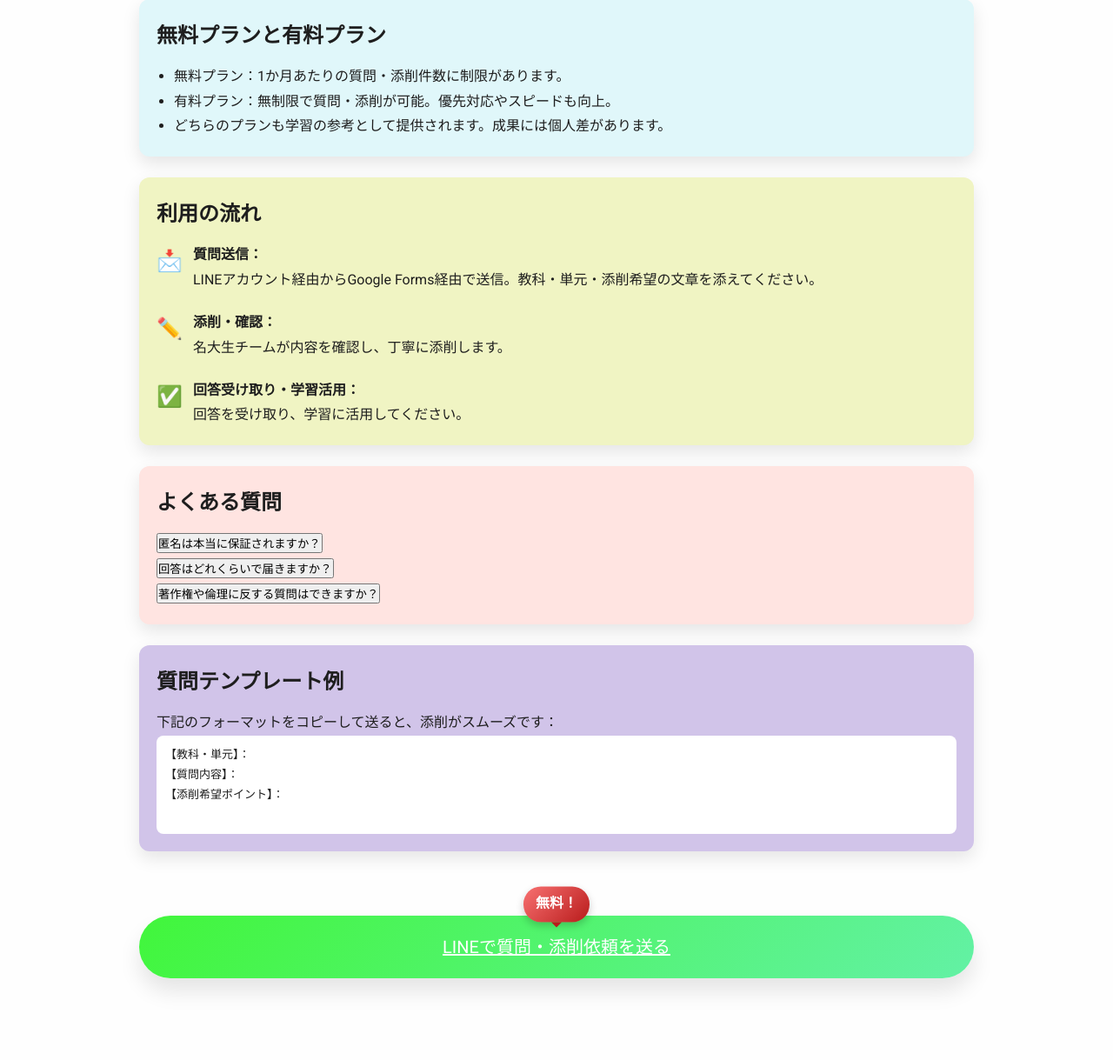
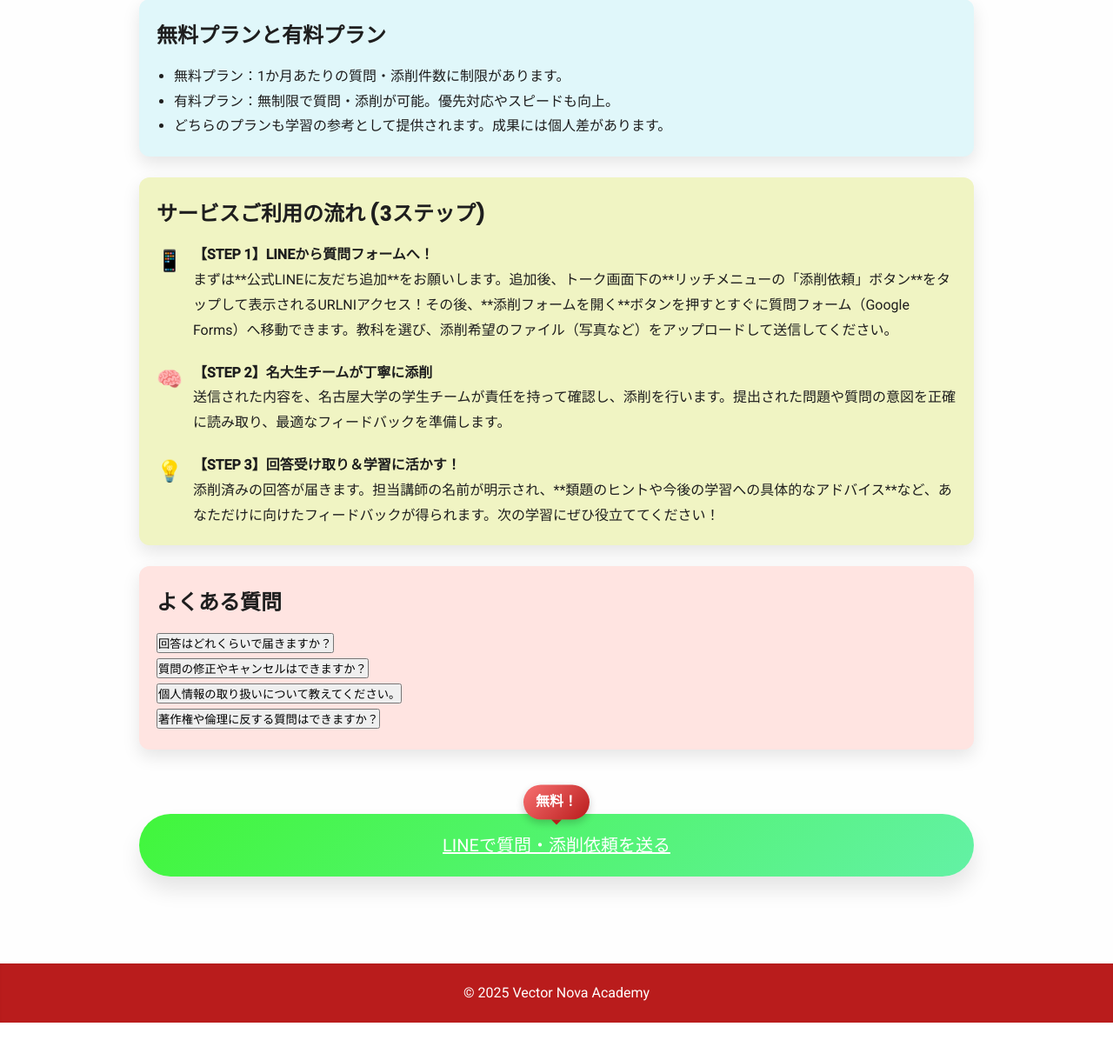
Before and after one commit to morisanyutakun-png/vectornova, a Flask app: page /qanda in a window 1280 px wide. Shown: the part 499-1718 px from the top of the page at 87% size. After the commit the page ends 1675 px from the top, so only its background shows below. Run offline with Flask 3, Linux system fonts and the light colour scheme.

Commit message:
添削html追加

```diff
--- a/templates/qanda.html
+++ b/templates/qanda.html
@@ -55,30 +55,30 @@
 
         <!-- 利用の流れ -->
 <div class="qanda-card" style="padding:20px; border-radius:12px; background:#f0f4c3; box-shadow:0 8px 20px rgba(0,0,0,0.1);">
-    <h3 style="font-family:'Poppins', sans-serif; font-size:1.5rem; margin-bottom:12px;">利用の流れ</h3>
+    <h3 style="font-family:'Poppins', sans-serif; font-size:1.5rem; margin-bottom:12px;">サービスご利用の流れ (3ステップ)</h3>
     <div class="timeline" style="display:flex; flex-direction:column; gap:20px;">
 
         <div class="timeline-step" style="display:flex; align-items:flex-start; gap:12px;">
-            <div style="font-size:1.5rem;">📩</div>
+            <div style="font-size:1.5rem;">📱</div>
             <div>
-                <strong>質問送信：</strong><br>
-                LINEアカウント経由からGoogle Forms経由で送信。教科・単元・添削希望の文章を添えてください。
+                <strong>【STEP 1】LINEから質問フォームへ！</strong><br>
+                まずは**公式LINEに友だち追加**をお願いします。追加後、トーク画面下の**リッチメニューの「添削依頼」ボタン**をタップして表示されるURLNIアクセス！その後、**添削フォームを開く**ボタンを押すとすぐに質問フォーム（Google Forms）へ移動できます。教科を選び、添削希望のファイル（写真など）をアップロードして送信してください。
             </div>
         </div>
 
         <div class="timeline-step" style="display:flex; align-items:flex-start; gap:12px;">
-            <div style="font-size:1.5rem;">✏️</div>
+            <div style="font-size:1.5rem;">🧠</div>
             <div>
-                <strong>添削・確認：</strong><br>
-                名大生チームが内容を確認し、丁寧に添削します。
+                <strong>【STEP 2】名大生チームが丁寧に添削</strong><br>
+                送信された内容を、名古屋大学の学生チームが責任を持って確認し、添削を行います。提出された問題や質問の意図を正確に読み取り、最適なフィードバックを準備します。
             </div>
         </div>
 
         <div class="timeline-step" style="display:flex; align-items:flex-start; gap:12px;">
-            <div style="font-size:1.5rem;">✅</div>
+            <div style="font-size:1.5rem;">💡</div>
             <div>
-                <strong>回答受け取り・学習活用：</strong><br>
-                回答を受け取り、学習に活用してください。
+                <strong>【STEP 3】回答受け取り＆学習に活かす！</strong><br>
+                添削済みの回答が届きます。担当講師の名前が明示され、**類題のヒントや今後の学習への具体的なアドバイス**など、あなただけに向けたフィードバックが得られます。次の学習にぜひ役立ててください！
             </div>
         </div>
 
@@ -88,29 +88,26 @@
 <!-- FAQ（アコーディオン風サンプル） -->
 <div class="qanda-card" style="padding:20px; border-radius:12px; background:#ffe4e1; box-shadow:0 8px 20px rgba(0,0,0,0.1);">
     <h3 style="font-family:'Poppins', sans-serif; font-size:1.5rem; margin-bottom:12px;">よくある質問</h3>
-    <div class="faq-item">
-        <button class="faq-question">匿名は本当に保証されますか？</button>
-        <div class="faq-answer" style="display:none; padding:8px 0;">はい、名前や顔は運営にも公開されません。</div>
-    </div>
+
     <div class="faq-item">
         <button class="faq-question">回答はどれくらいで届きますか？</button>
         <div class="faq-answer" style="display:none; padding:8px 0;">プランに応じて数時間〜数日でお届けします。</div>
     </div>
+
+    <div class="faq-item">
+        <button class="faq-question">質問の修正やキャンセルはできますか？</button>
+        <div class="faq-answer" style="display:none; padding:8px 0;">質問送信後、システムが処理を開始すると原則として修正・キャンセルは承れません。送信前に内容を十分にご確認ください。</div>
+    </div>
+
+    <div class="faq-item">
+        <button class="faq-question">個人情報の取り扱いについて教えてください。</button>
+        <div class="faq-answer" style="display:none; padding:8px 0;">お客様からいただいた情報は、回答作成の目的のみに使用し、厳重に管理いたします。詳細はプライバシーポリシーをご覧ください。</div>
+    </div>
+
     <div class="faq-item">
         <button class="faq-question">著作権や倫理に反する質問はできますか？</button>
         <div class="faq-answer" style="display:none; padding:8px 0;">できません。送信はご遠慮ください。</div>
     </div>
-</div>
-
-<!-- 質問テンプレート -->
-<div class="qanda-card" style="padding:20px; border-radius:12px; background:#d1c4e9; box-shadow:0 8px 20px rgba(0,0,0,0.1);">
-    <h3 style="font-family:'Poppins', sans-serif; font-size:1.5rem; margin-bottom:12px;">質問テンプレート例</h3>
-    <p>下記のフォーマットをコピーして送ると、添削がスムーズです：</p>
-    <pre style="background:#fff; padding:10px; border-radius:8px; overflow-x:auto;">
-【教科・単元】：
-【質問内容】：
-【添削希望ポイント】：
-    </pre>
 </div>
 
 
```
